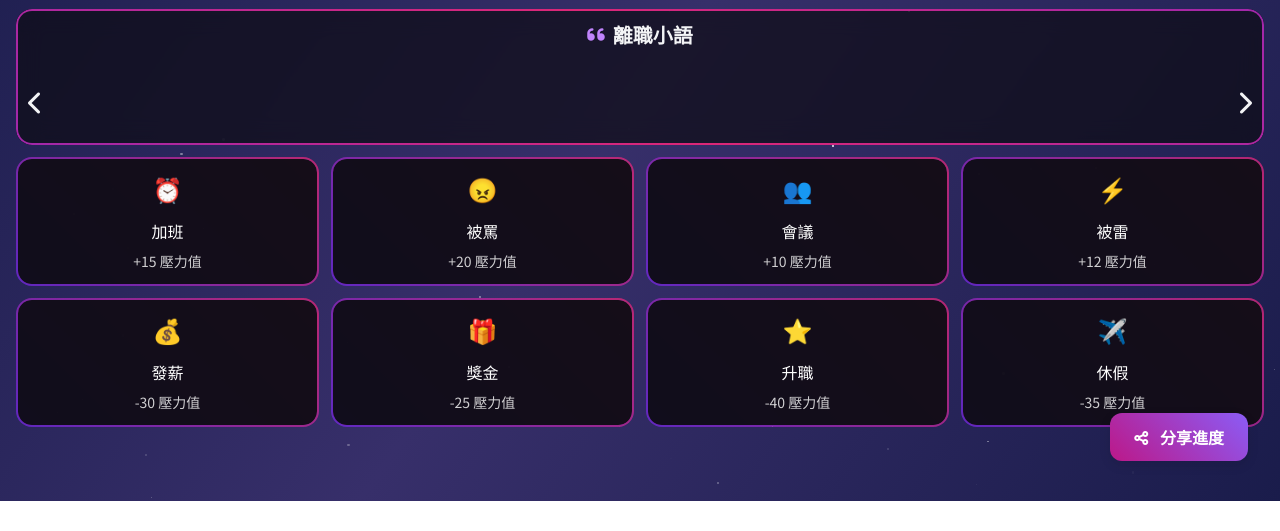
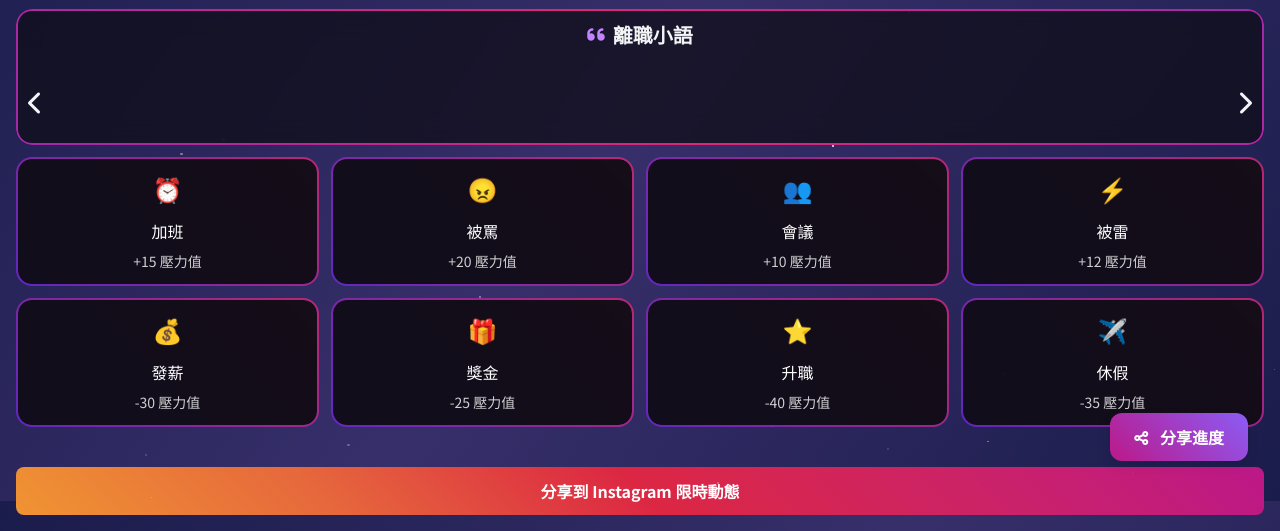
Before and after one commit to kiwiisadesigner/bye-bye-boss, a website: page index.html in a window 1280 px wide. Shown: the part 299-830 px from the top of the page. Before the commit the page ends 800 px from the top, so only its background shows below. Drawn offline with nearby package versions, Linux system fonts and the light colour scheme; some packages are replaced by stand-ins of ours; a script that the page names is missing.

Commit message:
Fix JS functionality and restore working version

```diff
--- a/index.html
+++ b/index.html
@@ -195,6 +195,11 @@
                 分享進度
             </button>
         </div>
+
+        <!-- 在分享按鈕區域添加 -->
+        <button class="share-btn instagram-story-btn" onclick="shareToInstagramStory()">
+            分享到 Instagram 限時動態
+        </button>
     </div>
 
     <script src="index.js"></script>
--- a/index.js
+++ b/index.js
@@ -662,3 +662,52 @@ function showLevelUpEffect() {
         container.remove();
     }, 2000);
 }
+
+// 添加 Instagram Story 分享功能
+async function shareToInstagramStory() {
+    try {
+        const canvas = await generateShareImage(); // 使用現有的圖片生成功能
+        const imageBlob = await new Promise(resolve => canvas.toBlob(resolve, 'image/png'));
+
+        // 檢查是否支援 Web Share API 和 Instagram 分享
+        if (navigator.share && navigator.canShare) {
+            const filesArray = [
+                new File([imageBlob], 'resignation-progress.png', {
+                    type: 'image/png'
+                })
+            ];
+
+            const shareData = {
+                files: filesArray,
+            };
+
+            // 檢查是否可以分享文件
+            if (navigator.canShare(shareData)) {
+                await navigator.share(shareData);
+            } else {
+                // 如果不支援直接分享，提供下載選項
+                const url = URL.createObjectURL(imageBlob);
+                const a = document.createElement('a');
+                a.href = url;
+                a.download = 'resignation-progress.png';
+                a.click();
+                URL.revokeObjectURL(url);
+
+                alert('請將圖片儲存後，手動分享到 Instagram 限時動態');
+            }
+        } else {
+            // 不支援 Web Share API 時的備用方案
+            const url = URL.createObjectURL(imageBlob);
+            const a = document.createElement('a');
+            a.href = url;
+            a.download = 'resignation-progress.png';
+            a.click();
+            URL.revokeObjectURL(url);
+
+            alert('請將圖片儲存後，手動分享到 Instagram 限時動態');
+        }
+    } catch (error) {
+        console.error('分享到 Instagram 時發生錯誤:', error);
+        alert('分享失敗，請稍後再試');
+    }
+}
--- a/styles.css
+++ b/styles.css
@@ -660,3 +660,23 @@ body {
     transform: translateX(-100%);
     transition: transform 0.3s ease-in-out;
 }
+
+.instagram-story-btn {
+    background: linear-gradient(45deg, #f09433 0%, #e6683c 25%, #dc2743 50%, #cc2366 75%, #bc1888 100%);
+    color: white;
+    border: none;
+    padding: 12px 24px;
+    border-radius: 8px;
+    cursor: pointer;
+    font-weight: bold;
+    margin-top: 16px;
+    transition: transform 0.2s;
+}
+
+.instagram-story-btn:hover {
+    transform: translateY(-2px);
+}
+
+.instagram-story-btn:active {
+    transform: translateY(0);
+}
```
